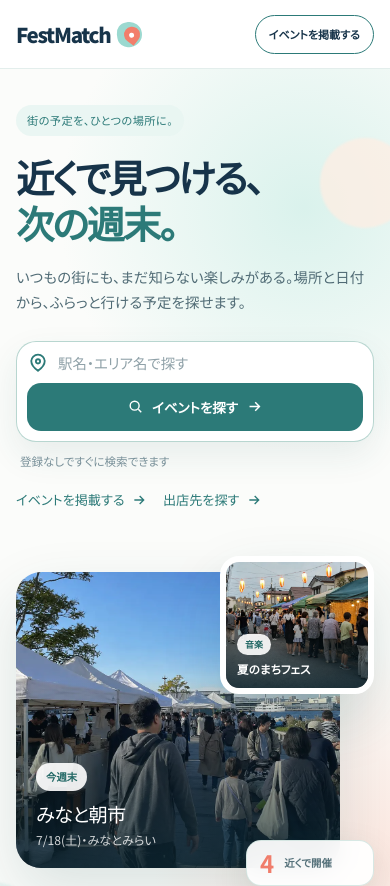
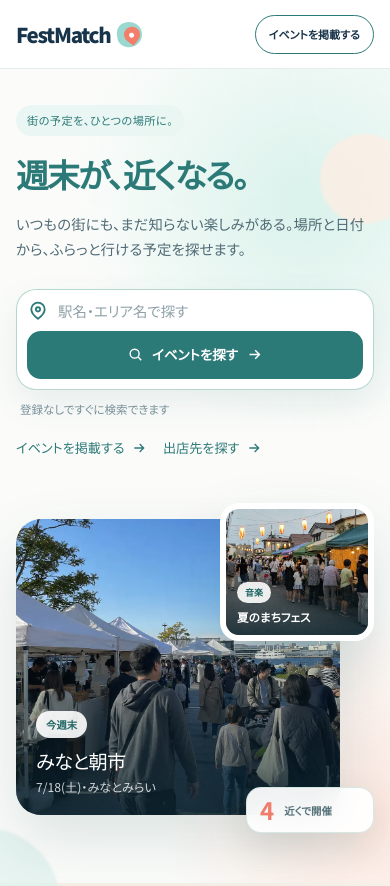
Before and after one commit to kokisuzu-code/festmatch, a Next.js app: page / in a window 390 px wide. Shown: the top 886 px of the page. Built offline with nearby package versions, Linux system fonts and the light colour scheme; no server answers; the database is empty.

Commit message:
ヒーロー見出しを一行に整える

```diff
--- a/src/app/(marketing)/marketing.css
+++ b/src/app/(marketing)/marketing.css
@@ -202,7 +202,7 @@ html { scroll-behavior: smooth; }
 .fm-home-hero-grid { position: relative; z-index: 1; display: grid; grid-template-columns: minmax(0, .9fr) minmax(440px, 1.1fr); gap: clamp(48px, 6vw, 82px); align-items: center; }
 .fm-home-hero-copy { max-width: 535px; padding: 8px 0; }
 .fm-home-overline { display: inline-flex; margin: 0 0 22px; padding: 8px 13px; border-radius: 999px; background: rgba(232,245,242,.9); color: var(--fm-teal); font-size: .76rem; font-weight: 500; letter-spacing: .04em; }
-.fm-home-hero h1 { margin: 0; color: var(--fm-navy); font-size: clamp(2.65rem, 4.35vw, 4.05rem); font-weight: 700; line-height: 1.18; letter-spacing: -.055em; }
+.fm-home-hero h1 { margin: 0; color: var(--fm-navy); font-size: clamp(2.55rem, 4.15vw, 3.6rem); font-weight: 700; line-height: 1.18; letter-spacing: -.05em; white-space: nowrap; }
 .fm-home-hero h1 span { color: var(--fm-teal); }
 .fm-home-lead { max-width: 480px; margin: 24px 0 0; color: #506b75; font-size: .96rem; font-weight: 400; line-height: 1.95; letter-spacing: .01em; }
 .fm-home-search { width: min(100%, 510px); min-height: 72px; display: flex; align-items: center; gap: 12px; margin-top: 34px; padding: 8px 8px 8px 20px; border: 1px solid rgba(178,211,205,.92); border-radius: 999px; background: rgba(255,255,255,.96); box-shadow: 0 14px 34px rgba(35,91,86,.09); }
@@ -328,7 +328,7 @@ html { scroll-behavior: smooth; }
 }
 
 @media (max-width: 620px) {
-  .fm-home-hero h1 { font-size: clamp(2.1rem, 9.8vw, 2.8rem); line-height: 1.2; }
+  .fm-home-hero h1 { font-size: clamp(1.85rem, 8.4vw, 2.35rem); line-height: 1.2; }
   .fm-story-intro h2 { font-size: 1.75rem; line-height: 1.5; }
   .fm-story-step-card h3 { font-size: 1.2rem; line-height: 1.65; }
   .fm-home-section-heading h2,
--- a/src/app/(marketing)/page.tsx
+++ b/src/app/(marketing)/page.tsx
@@ -92,7 +92,7 @@ export default async function MarketingPage() {
       <div className="fm-home-wrap fm-home-hero-grid">
         <div className="fm-home-hero-copy">
           <p className="fm-home-overline">街の予定を、ひとつの場所に。</p>
-          <h1>近くで見つける、<br /><span>次の週末。</span></h1>
+          <h1><span>週末が、近くなる。</span></h1>
           <p className="fm-home-lead">いつもの街にも、まだ知らない楽しみがある。<br />場所と日付から、ふらっと行ける予定を探せます。</p>
           <form className="fm-home-search" action="/festmap">
             <label htmlFor="home-event-search"><PinIcon /><span className="sr-only">駅名またはエリア名</span></label>
```
Also changed, not shown: 1 other file (tests, documents, lock files or other folders).
